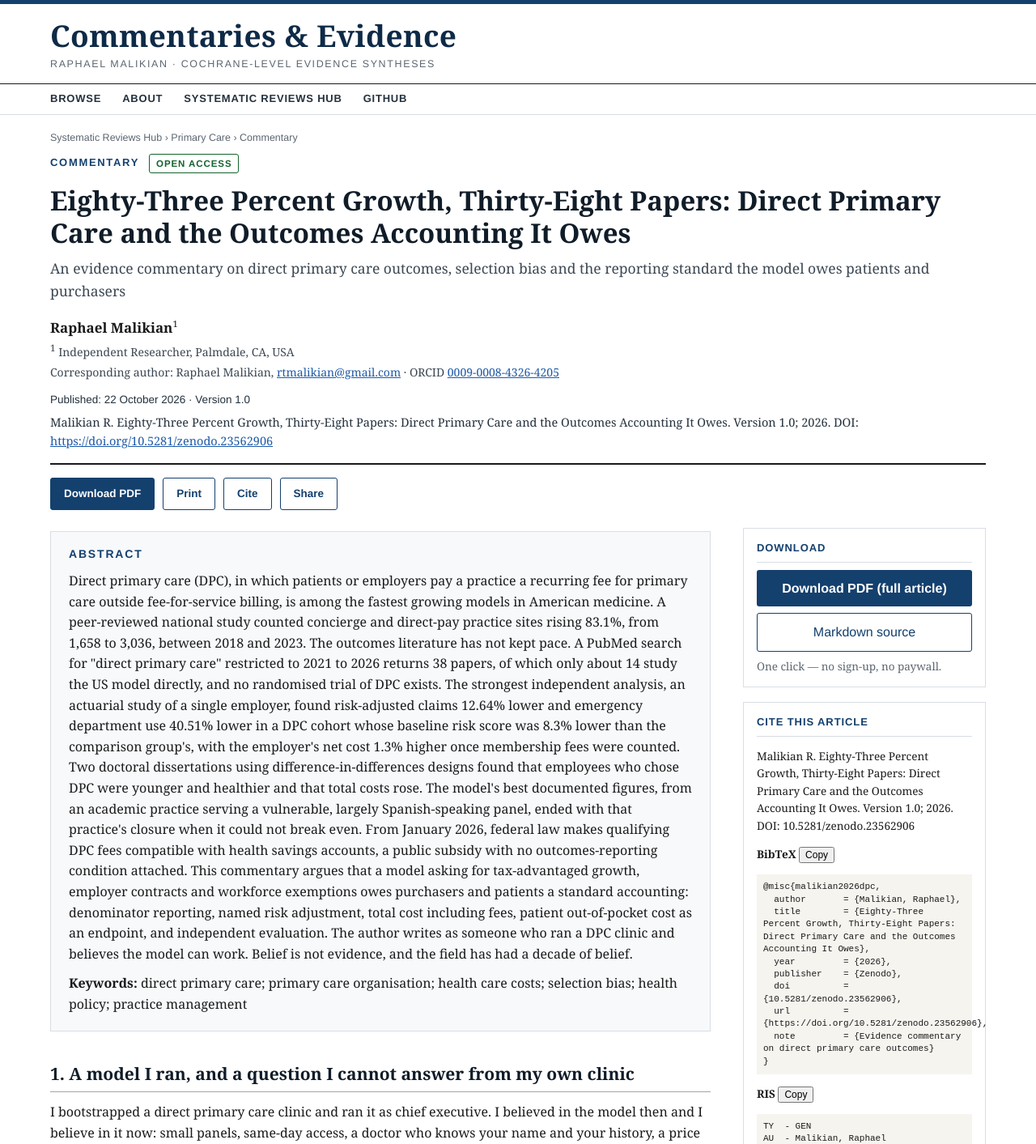
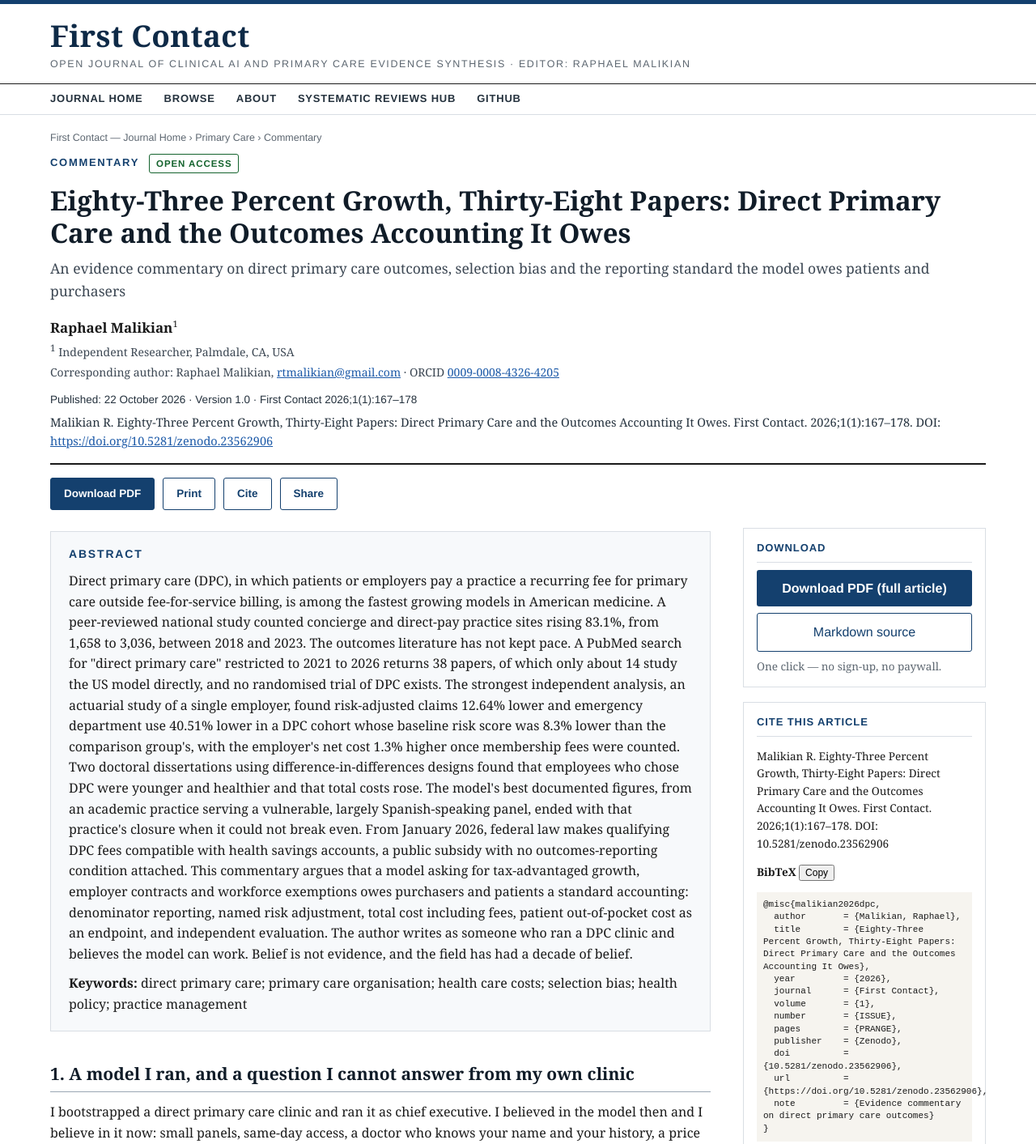
Before and after one commit to rtmalikian/direct-primary-care-outcomes-evidence-gap, a plain HTML site: page index.html in a window 1280 px wide. Shown: the top 1413 px of the page at 81% size. Drawn offline with Linux system fonts and the light colour scheme.

Commit message:
Rebuild GitHub Pages landing page in journal format (PLOS/BMJ style)
Signed-off-by: Raphael Malikian <rtmalikian@gmail.com>

```diff
--- a/index.html
+++ b/index.html
@@ -3,7 +3,7 @@
 <head>
 <meta charset="utf-8">
 <meta name="viewport" content="width=device-width, initial-scale=1">
-<title>Eighty-Three Percent Growth, Thirty-Eight Papers: Direct Primary Care and the Outcomes Accounting It Owes | Commentaries &amp; Evidence</title>
+<title>Eighty-Three Percent Growth, Thirty-Eight Papers: Direct Primary Care and the Outcomes Accounting It Owes | First Contact</title>
 <link rel="canonical" href="https://rtmalikian.github.io/direct-primary-care-outcomes-evidence-gap/">
 <meta name="description" content="Eighty-Three Percent Growth, Thirty-Eight Papers: Direct Primary Care and the Outcomes Accounting It Owes. An evidence commentary on direct primary care outcomes, selection bias and the reporting standard the model owes patients and purchasers By Raphael Malikian. Zenodo DOI 10.5281/zenodo.23562906.">
 <meta name="citation_title" content="Eighty-Three Percent Growth, Thirty-Eight Papers: Direct Primary Care and the Outcomes Accounting It Owes">
@@ -115,17 +115,18 @@ footer .seriesline{font-family:Helvetica,Arial,sans-serif;font-size:12px;letter-
 </head>
 <body>
 <div class="masthead"><div class="wrap">
-<div class="wordmark">Commentaries &amp; Evidence</div>
-<div class="mast-sub">Raphael Malikian · Cochrane-Level Evidence Syntheses</div>
+<div class="wordmark">First Contact</div>
+<div class="mast-sub">Open Journal of Clinical AI and Primary Care Evidence Synthesis · Editor: Raphael Malikian</div>
 </div></div>
 <nav class="journalnav"><div class="wrap">
+<a href="https://rtmalikian.github.io/first-contact/">Journal Home</a>
 <a href="https://rtmalikian.github.io/systematic-reviews/#reviews">Browse</a>
 <a href="https://rtmalikian.github.io/systematic-reviews/#method">About</a>
 <a href="https://rtmalikian.github.io/systematic-reviews/">Systematic Reviews Hub</a>
 <a href="https://github.com/rtmalikian/direct-primary-care-outcomes-evidence-gap">GitHub</a>
 </div></nav>
 <div class="wrap">
-<p class="crumb"><a href="https://rtmalikian.github.io/systematic-reviews/">Systematic Reviews Hub</a> &rsaquo; Primary Care &rsaquo; Commentary</p>
+<p class="crumb"><a href="https://rtmalikian.github.io/first-contact/">First Contact — Journal Home</a> &rsaquo; Primary Care &rsaquo; Commentary</p>
 <div class="typerow"><span class="arttype">Commentary</span><span class="oa">Open Access</span></div>
 <header class="article-head">
 <h1>Eighty-Three Percent Growth, Thirty-Eight Papers: Direct Primary Care and the Outcomes Accounting It Owes</h1>
@@ -133,8 +134,8 @@ footer .seriesline{font-family:Helvetica,Arial,sans-serif;font-size:12px;letter-
 <p class="authors"><strong>Raphael Malikian</strong><sup>1</sup></p>
 <p class="affil"><sup>1</sup> Independent Researcher, Palmdale, CA, USA</p>
 <p class="corr">Corresponding author: Raphael Malikian, <a href="mailto:rtmalikian@gmail.com">rtmalikian@gmail.com</a> · ORCID <a href="https://orcid.org/0009-0008-4326-4205">0009-0008-4326-4205</a></p>
-<p class="publine">Published: 22 October 2026 &middot; Version 1.0</p>
-<p class="citeline">Malikian R. Eighty-Three Percent Growth, Thirty-Eight Papers: Direct Primary Care and the Outcomes Accounting It Owes. Version 1.0; 2026. DOI: <a href="https://doi.org/10.5281/zenodo.23562906">https://doi.org/10.5281/zenodo.23562906</a></p>
+<p class="publine">Published: 22 October 2026 &middot; Version 1.0 &middot; First Contact 2026;1(1):167–178</p>
+<p class="citeline">Malikian R. Eighty-Three Percent Growth, Thirty-Eight Papers: Direct Primary Care and the Outcomes Accounting It Owes. First Contact. 2026;1(1):167–178. DOI: <a href="https://doi.org/10.5281/zenodo.23562906">https://doi.org/10.5281/zenodo.23562906</a></p>
 </header>
 <div class="actions">
 <a class="primary" href="https://github.com/rtmalikian/direct-primary-care-outcomes-evidence-gap/raw/main/article.pdf">Download PDF</a>
@@ -230,12 +231,16 @@ footer .seriesline{font-family:Helvetica,Arial,sans-serif;font-size:12px;letter-
 </div>
 <div class="box" id="cite">
 <h3>Cite this article</h3>
-<p>Malikian R. Eighty-Three Percent Growth, Thirty-Eight Papers: Direct Primary Care and the Outcomes Accounting It Owes. Version 1.0; 2026. DOI: 10.5281/zenodo.23562906</p>
+<p>Malikian R. Eighty-Three Percent Growth, Thirty-Eight Papers: Direct Primary Care and the Outcomes Accounting It Owes. First Contact. 2026;1(1):167–178. DOI: 10.5281/zenodo.23562906</p>
 <p><strong>BibTeX</strong> <button class="copy" onclick="navigator.clipboard.writeText(document.getElementById('bib').innerText)">Copy</button></p>
 <pre id="bib">@misc{malikian2026dpc,
   author       = {Malikian, Raphael},
   title        = {Eighty-Three Percent Growth, Thirty-Eight Papers: Direct Primary Care and the Outcomes Accounting It Owes},
   year         = {2026},
+  journal      = {First Contact},
+  volume       = {1},
+  number       = {ISSUE},
+  pages        = {PRANGE},
   publisher    = {Zenodo},
   doi          = {10.5281/zenodo.23562906},
   url          = {https://doi.org/10.5281/zenodo.23562906},
@@ -246,6 +251,10 @@ footer .seriesline{font-family:Helvetica,Arial,sans-serif;font-size:12px;letter-
 AU  - Malikian, Raphael
 TI  - Eighty-Three Percent Growth, Thirty-Eight Papers: Direct Primary Care and the Outcomes Accounting It Owes
 PY  - 2026
+JO  - First Contact
+VL  - 1
+IS  - 1
+PG  - 167–178
 DO  - 10.5281/zenodo.23562906
 UR  - https://doi.org/10.5281/zenodo.23562906
 ER  -</pre>
@@ -276,7 +285,7 @@ ER  -</pre>
 <footer>
 <p>This is an open access article distributed under the terms of the Creative Commons Attribution 4.0 International (CC BY 4.0), which permits use, distribution, and reproduction in any medium, provided the original author and source are credited.</p>
 <p>© 2026 Raphael Malikian. DOI: <a href="https://doi.org/10.5281/zenodo.23562906">https://doi.org/10.5281/zenodo.23562906</a></p>
-<p class="seriesline">Commentaries &amp; Evidence — Raphael Malikian · Cochrane-Level Evidence Syntheses</p>
+<p class="seriesline">First Contact — Open Journal of Clinical AI and Primary Care Evidence Synthesis · Editor: Raphael Malikian</p>
 </footer>
 </div>
 </body>
```
